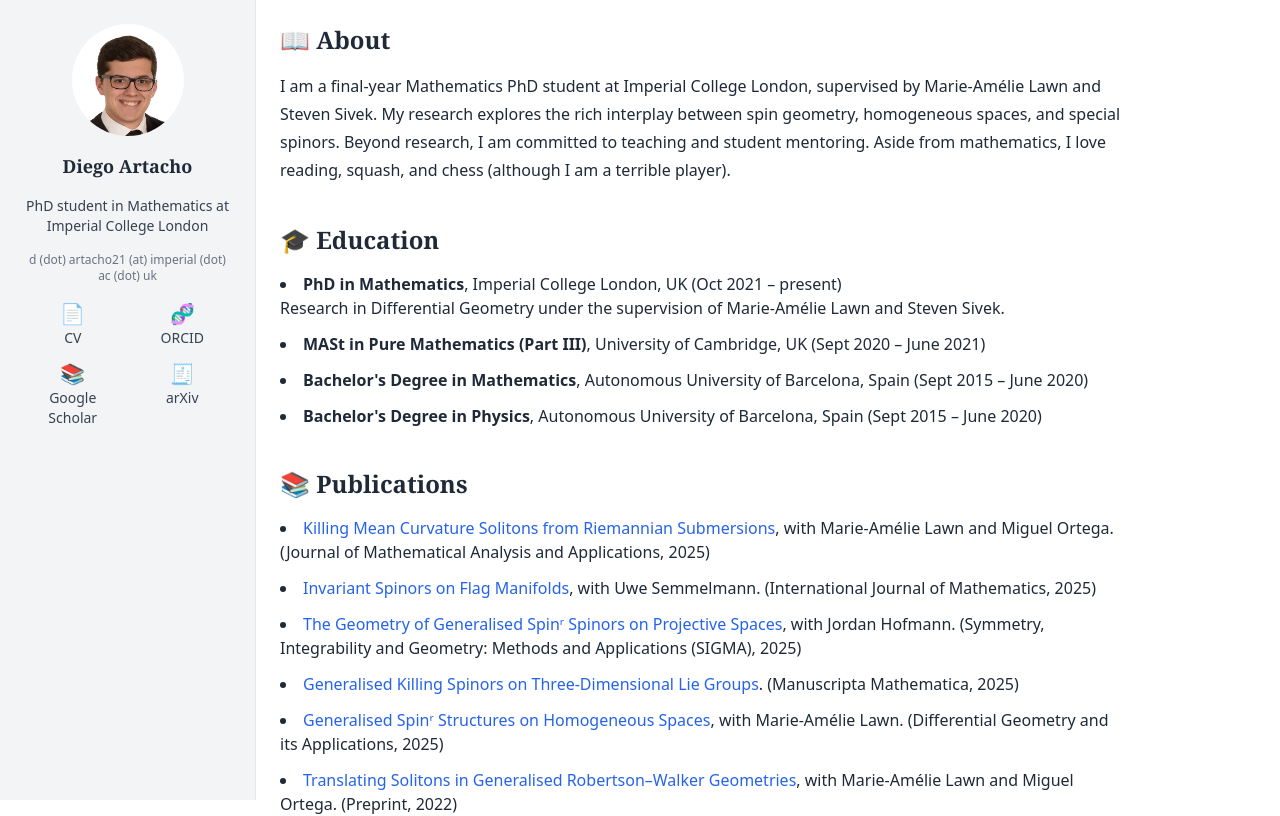
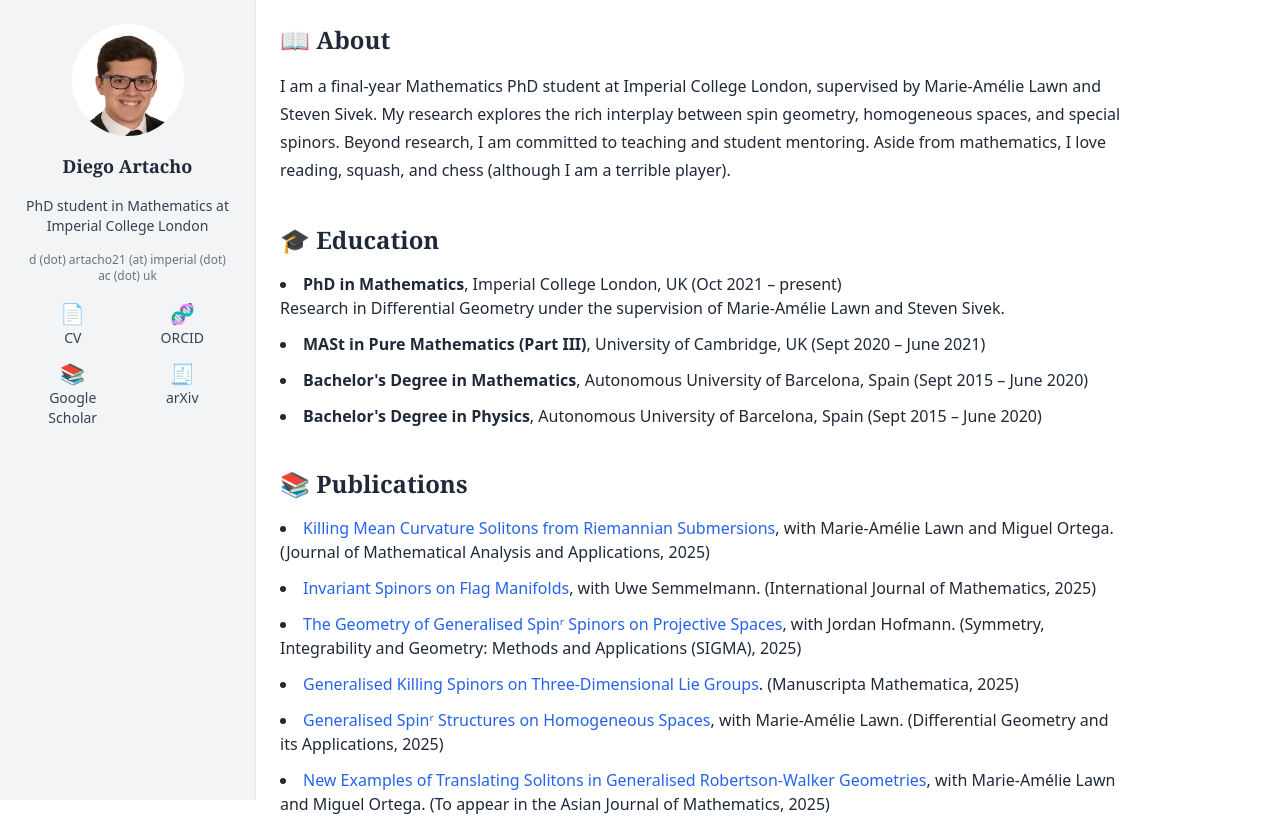
Before and after one commit to diegoartacho/diegoartacho, a Next.js app: page / in a window 1280 px wide. Shown: the top 816 px of the page. Built offline with nearby package versions, Linux system fonts and the light colour scheme.

Commit message:
Updated cv and layout with accepted AJM paper

```diff
--- a/app/page.jsx
+++ b/app/page.jsx
@@ -37,7 +37,7 @@ export default function Home() {
           <li><a href="https://doi.org/10.3842/SIGMA.2025.017" className="text-blue-600 hover:underline">The Geometry of Generalised Spinʳ Spinors on Projective Spaces</a>, with Jordan Hofmann. (Symmetry, Integrability and Geometry: Methods and Applications (SIGMA), 2025)</li>
           <li><a href="https://doi.org/10.1007/s00229-025-01617-y" className="text-blue-600 hover:underline">Generalised Killing Spinors on Three-Dimensional Lie Groups</a>. (Manuscripta Mathematica, 2025)</li>
           <li><a href="https://doi.org/10.1016/j.difgeo.2025.102291" className="text-blue-600 hover:underline">Generalised Spinʳ Structures on Homogeneous Spaces</a>, with Marie-Amélie Lawn. (Differential Geometry and its Applications, 2025)</li>
-          <li><a href="https://arxiv.org/abs/2211.14529" className="text-blue-600 hover:underline">Translating Solitons in Generalised Robertson–Walker Geometries</a>, with Marie-Amélie Lawn and Miguel Ortega. (Preprint, 2022)</li>
+          <li><a href="https://arxiv.org/abs/2211.14529" className="text-blue-600 hover:underline">New Examples of Translating Solitons in Generalised Robertson-Walker Geometries</a>, with Marie-Amélie Lawn and Miguel Ortega. (To appear in the Asian Journal of Mathematics, 2025)</li>
         </ul>
       </section>
 
```
Also changed, not shown: 1 other file (tests, documents, lock files or other folders).
